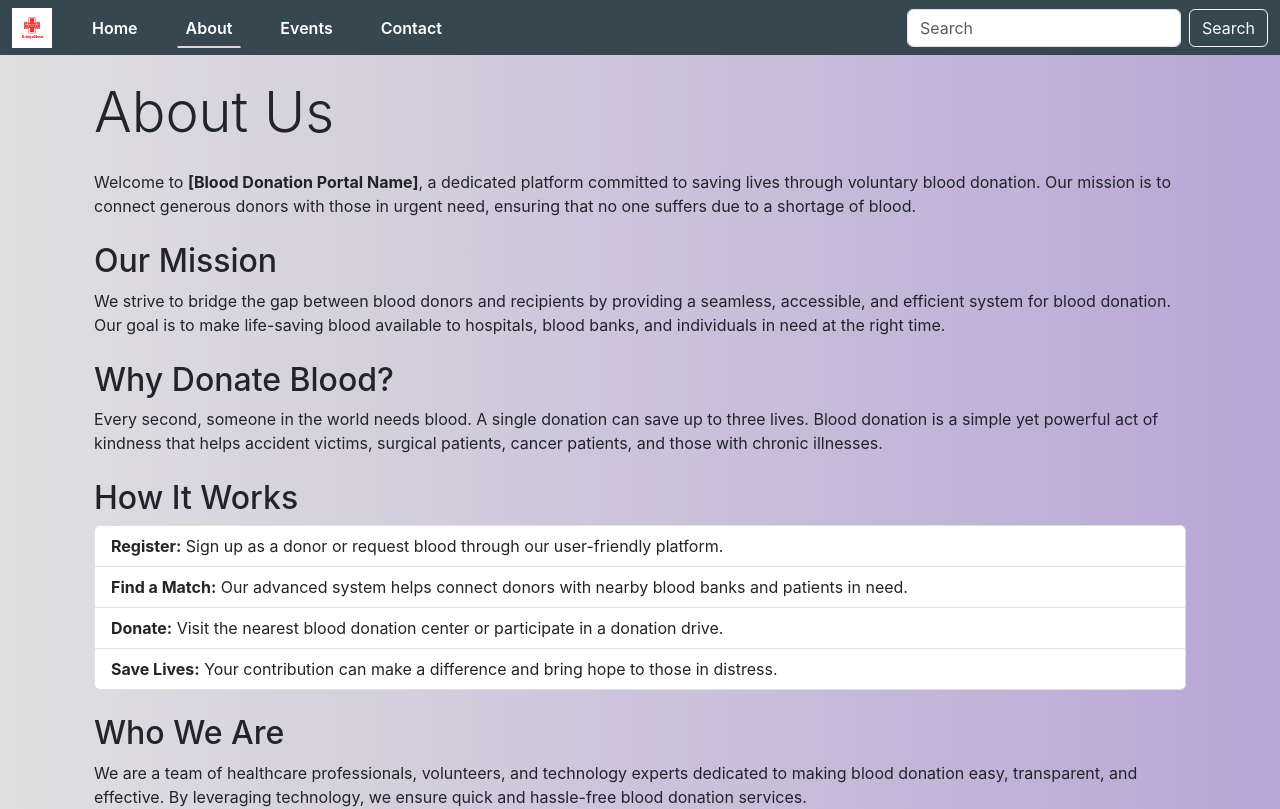
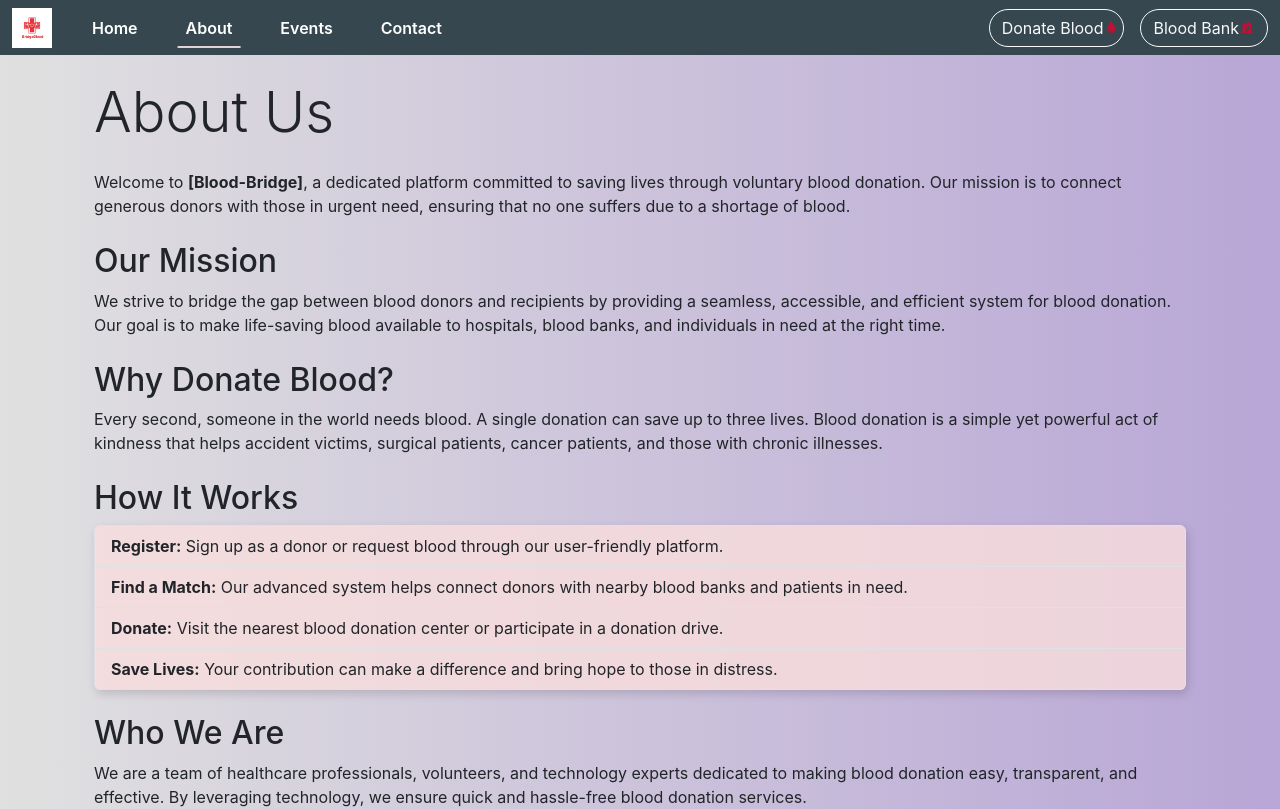
Before and after one commit to avhis-hek7/Blood_bridge, a React (Create React App) app: page /about in a window 1280 px wide. Shown: the top 809 px of the page. Built offline with nearby package versions, Linux system fonts and the light colour scheme.

Commit message:
Donate blood and Blood Bank added

```diff
--- a/package.json
+++ b/package.json
@@ -6,6 +6,7 @@
     "cra-template": "1.2.0",
     "react": "^19.0.0",
     "react-dom": "^19.0.0",
+    "react-icons": "^5.4.0",
     "react-router-dom": "^7.1.5",
     "react-scripts": "^5.0.1",
     "use-location-state": "^3.1.2"
--- a/src/App.css
+++ b/src/App.css
@@ -126,6 +126,15 @@ background-color:#37474F;
   box-shadow: 2px 4px 10px rgba(0, 0, 0, 0.15);
 
 }
+.ListName
+{
+  box-shadow: 2px 4px 10px rgba(0, 0, 0, 0.15);
+
+}
+.list-group-item
+{
+  background-color:#f8deded2;
+}
 
 /* Footer */
 .footer {
@@ -242,6 +251,10 @@ background-color:#37474F;
   }
 }
 
+/* .btndonate:hover
+{
+  background-color:#b8a6d6 ;
+} */
 
 /* .navbar{
 background-color: #9b2528;
--- a/src/App.js
+++ b/src/App.js
@@ -2,7 +2,9 @@ import "./App.css";
 import { BrowserRouter as Router, Route, Routes } from "react-router-dom";
 import Home from "./Component/Home";
 import About from "./Component/About";
-import Navbar from "./Component/Navbar"; // Optional: Create a navbar for navigation
+import Navbar from "./Component/Navbar";
+import Donate from "./Component/Donate";
+import BloodBank from "./Component/BloodBank";// Optional: Create a navbar for navigation
 
 function App() {
   return (
@@ -12,6 +14,8 @@ function App() {
         <Routes>
           <Route path="/" element={<Home />} />
           <Route path="/about" element={<About />} />
+          <Route path="/donate" element={<Donate />} />
+          <Route path="/bloodbank" element={<BloodBank />} />
         </Routes>
       </div>
     </Router>
--- a/src/Component/About.js
+++ b/src/Component/About.js
@@ -7,7 +7,7 @@ function About() {
       <div className="container p-4">
       <h1 className="display-4 mb-4">About Us</h1>
       <p className="mb-4">
-        Welcome to <strong>[Blood Donation Portal Name]</strong>, a dedicated platform committed to saving lives through voluntary blood donation.
+        Welcome to <strong>[Blood-Bridge]</strong>, a dedicated platform committed to saving lives through voluntary blood donation.
         Our mission is to connect generous donors with those in urgent need, ensuring that no one suffers due to a shortage of blood.
       </p>
 
@@ -24,8 +24,8 @@ function About() {
       </p>
 
       <h2 className="h2 mt-4">How It Works</h2>
-      <ul className="list-group mb-4">
-        <li className="list-group-item"><strong>Register:</strong> Sign up as a donor or request blood through our user-friendly platform.</li>
+      <ul className="list-group mb-4 ListName">
+        <li className="list-group-item "><strong>Register:</strong> Sign up as a donor or request blood through our user-friendly platform.</li>
         <li className="list-group-item"><strong>Find a Match:</strong> Our advanced system helps connect donors with nearby blood banks and patients in need.</li>
         <li className="list-group-item"><strong>Donate:</strong> Visit the nearest blood donation center or participate in a donation drive.</li>
         <li className="list-group-item"><strong>Save Lives:</strong> Your contribution can make a difference and bring hope to those in distress.</li>
--- /dev/null
+++ b/src/Component/BloodBank.js
@@ -0,0 +1,11 @@
+import React from 'react'
+
+function BloodBank() {
+  return (
+    <div>
+      This is a Blood bank
+    </div>
+  )
+}
+
+export default BloodBank
--- /dev/null
+++ b/src/Component/Donate.js
@@ -0,0 +1,11 @@
+import React from 'react'
+
+function Donate() {
+  return (
+    <div>
+      <h2>This is a blood donation page</h2>
+    </div>
+  )
+}
+
+export default Donate
--- a/src/Component/Navbar.js
+++ b/src/Component/Navbar.js
@@ -1,6 +1,7 @@
 import React from "react";
 import { useEffect } from "react";
 import { Link, useLocation } from "react-router-dom";
+import { FaTint, FaHospital } from "react-icons/fa";
 
 function Navbar() {
   let location = useLocation();
@@ -8,7 +9,6 @@ function Navbar() {
   useEffect(() => {
     console.log(location.pathname);
   }, [location]);
-
   return (
     <nav className="navbar navbar-expand-lg" style={{ height: "55px" }}>
       <div className="container-fluid">
@@ -53,26 +53,39 @@ function Navbar() {
               </Link>
             </li>
             <li className="nav-item">
-              <Link className="nav-link text-white fs-7 fw-semibold mx-3" to="/">
+              <Link
+                className="nav-link text-white fs-7 fw-semibold mx-3"
+                to="/"
+              >
                 Events
               </Link>
             </li>
             <li className="nav-item">
-              <Link className="nav-link text-white fs-7 fw-semibold mx-3" to="/">
+              <Link
+                className="nav-link text-white fs-7 fw-semibold mx-3"
+                to="/"
+              >
                 Contact
               </Link>
             </li>
           </ul>
           <form className="d-flex" role="search">
-            <input
-              className="form-control me-2"
-              type="search"
-              placeholder="Search"
-              aria-label="Search"
-            />
-            <button className="btn btn-outline-light" type="submit">
-              Search
-            </button>
+            <Link
+              className="btn btn-outline-light me-2 pe-1 rounded-pill btndonate"
+              type="submit"
+              to="/donate"
+            >
+              Donate Blood
+              <FaTint className="pb-1" style={{ color: "#c20f33" }} />
+            </Link>
+            <Link
+              className="btn btn-outline-light rounded-pill ms-2"
+              type="submit"
+              to="/bloodbank"
+            >
+              Blood Bank
+              <FaHospital className="pb-1" style={{ color: "#c20f33" }} />
+            </Link>
           </form>
         </div>
       </div>
```
Also changed, not shown: 1 other file (tests, documents, lock files or other folders).
